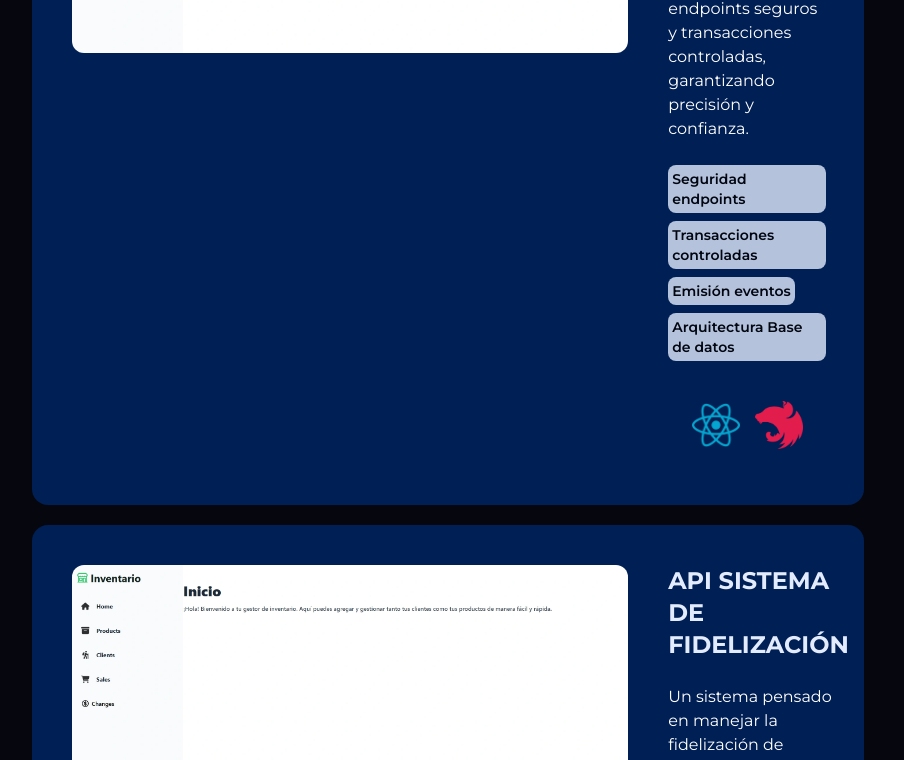
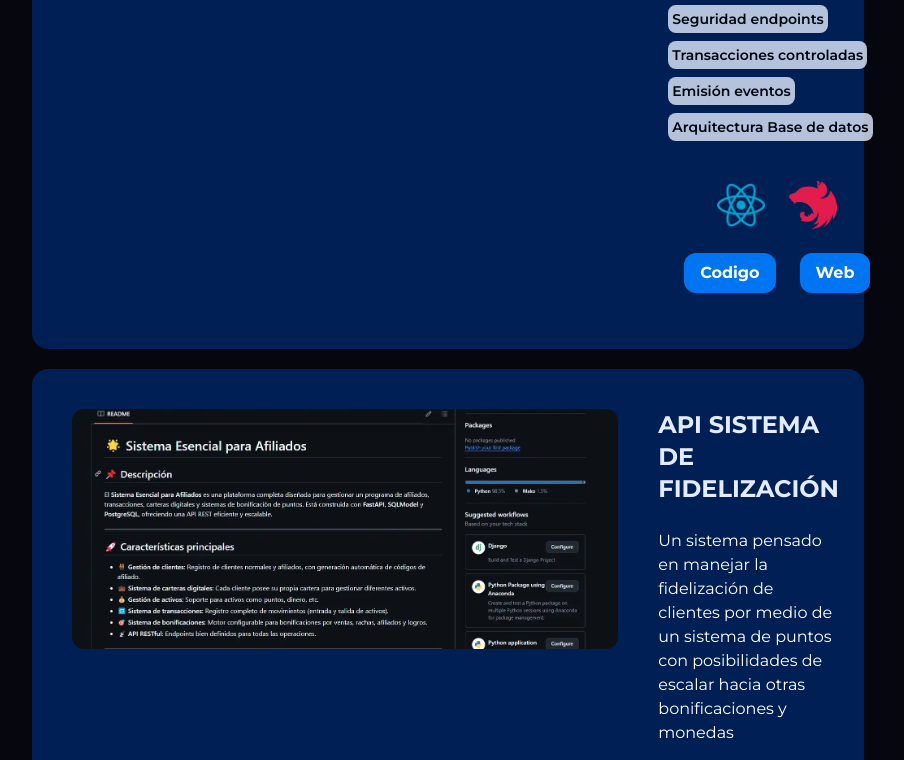
Before and after one commit to Thomasrr29/portfolio_new, a React (Vite) app: page / in a window 1280 px wide. Shown: the part 3331-4091 px from the top of the page, without its empty margins (192-1096 px from the left). Built offline with nearby package versions, Linux system fonts and the light colour scheme; a web font is replaced by a local one.

Commit message:
projects correction

```diff
--- a/src/components/Projects.tsx
+++ b/src/components/Projects.tsx
@@ -29,7 +29,7 @@ const ProjectsComponent = () => {
           "abilities": ["Construcción API", "Pattern Strategy", "Transacción base de datos", "Arquitectura base de datos"],
           "github_url": "https://github.com/Thomasrr29/affiliate_system.git",
           "deploy_url": "",
-          "project_img": "inventary.webp"
+          "project_img": "git_affiliate.webp"
         },
         {
           "name": "BODEGA",
@@ -70,15 +70,28 @@ const ProjectsComponent = () => {
                                         <span className="bg-blue-white rounded-lg p-1 opacity-80 font-semibold text-sm">{project.abilities[2]}</span>
                                         <span className="bg-blue-white rounded-lg p-1 opacity-80 font-semibold text-sm">{project.abilities[3]}</span>
                                     </div>
-                                    <div className="w-[100%] flex justify-around rounded-3xl p-4">
+                                    <div className="w-[100%] flex flex-col justify-center items-center gap-6 rounded-3xl p-4">
+                                        <div className="flex gap-6">
                                             <img
                                             className="h-12 group-hover:opacity-0 transition-all duration-300 ease-in-out"
                                             src={`/assets/icons/${project.technologies[0]}.webp`} alt="" />
-                                        <img
-                                        className={`h-12 group-hover:opacity-0 transition-all duration-300 ease-in-out ${
+                                            <img className={`h-12 group-hover:opacity-0 transition-all duration-300 ease-in-out ${
                                                 project.technologies[1] ? "inline-block": "hidden"
                                             }`}
                                             src={`/assets/icons/${project.technologies[1]}.webp`} alt="" />
+                                        </div>
+                                        <div className="flex gap-6">
+                                            <a href={project.github_url}
+                                            className="text-white font-bold bg-blue-medium rounded-xl py-2 px-4
+                                            hover:bg-blue-900 hover:scale-105 transition-all duration-200">
+                                                Codigo
+                                            </a>
+                                            <a href={project.deploy_url}
+                                            className={`text-white font-bold bg-blue-medium rounded-xl py-2 px-4
+                                            hover:bg-blue-900 hover:scale-105 transition-all duration-200 ${project.deploy_url ? "inline" : "hidden"} `}>
+                                                Web
+                                            </a>
+                                        </div>
                                     </div>
                                 </div>
                                 <div className="absolute flex flex-col inset-0 justify-center items-center opacity-0
```
Also changed, not shown: public/assets/projects/git_affiliate.webp (added). Lines whose indentation alone changed are shown as unchanged.
